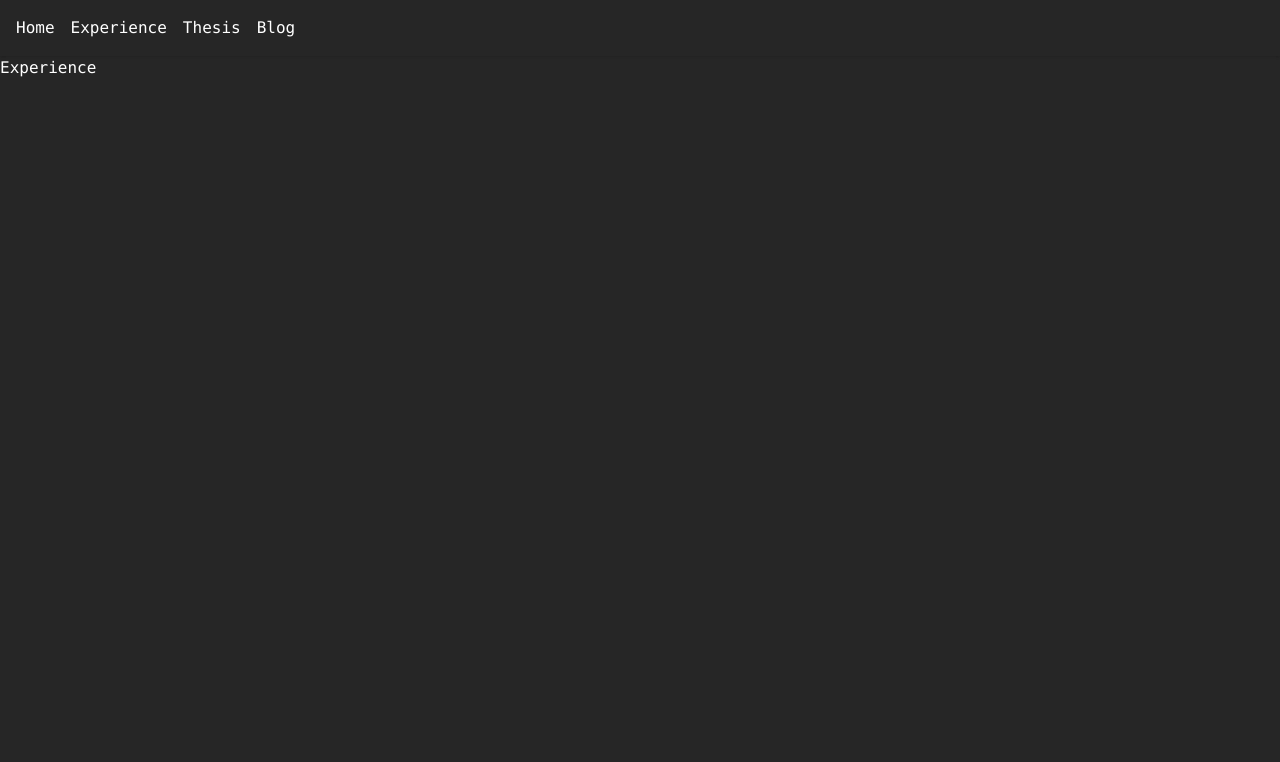
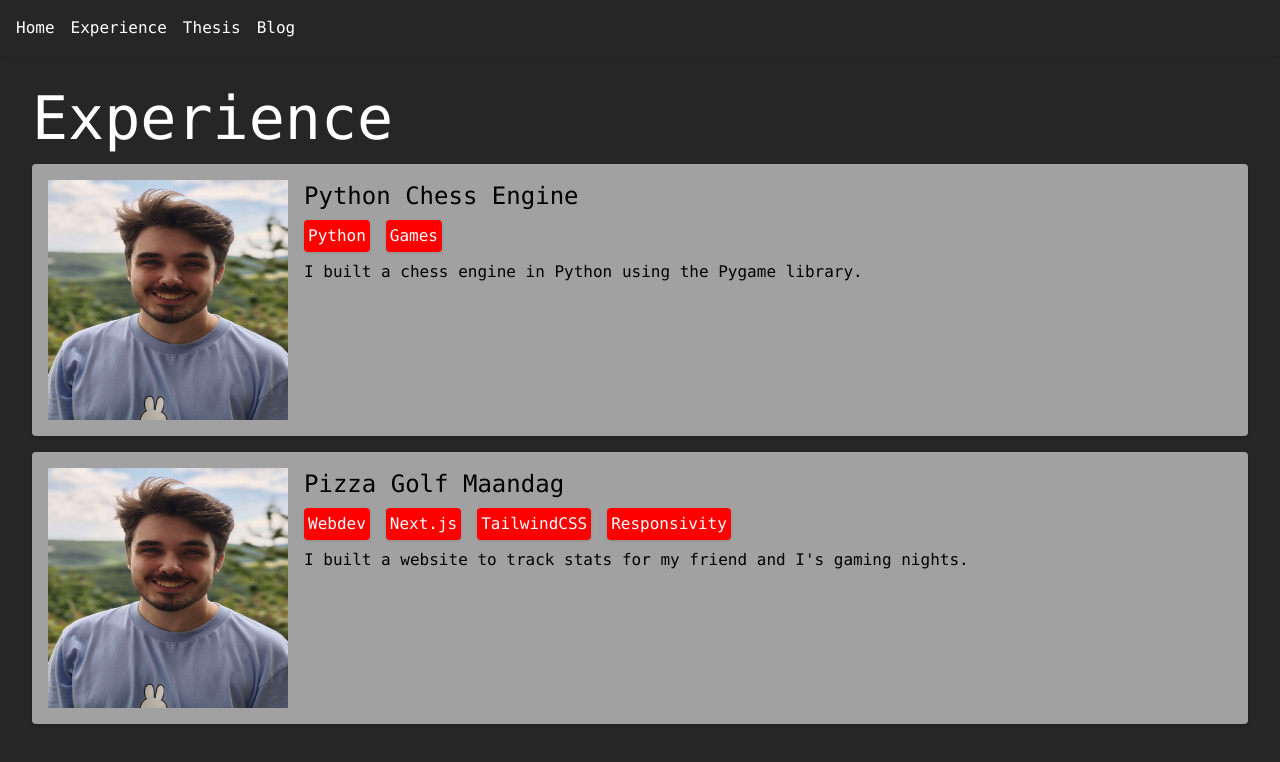
Before and after one commit to jessecrans/jessecrans.github.io, a React (Vite) app: page /experience in a window 1280 px wide. Shown: the top 762 px of the page. Built offline with nearby package versions, Linux system fonts and the light colour scheme.

Commit message:
made beginning for experience page

```diff
--- /dev/null
+++ b/src/components/ExperienceCard.tsx
@@ -0,0 +1,48 @@
+import type { ReactNode } from "react"
+
+const colorMapper = (tag: string) => {
+    tag = "";
+    return "red-500";
+}
+
+const ExperienceCard = ({
+    title,
+    image,
+    tags,
+    children
+}: {
+    title: string,
+    image: string,
+    tags: string[],
+    children: ReactNode,
+}) => {
+    return (
+        <div className="bg-neutral-400 text-black shadow rounded p-4 flex gap-4">
+            <img
+                src={image}
+                alt={`${title} image`}
+                className="w-60 aspect-square"
+            />
+            <div className="flex flex-col gap-2">
+                <h2>{title}</h2>
+                <div className="flex gap-4">
+                    {
+                        tags.map((tag) =>
+                            <div
+                                style={{ backgroundColor: "red" }}
+                                className="p-1 rounded shadow text-white"
+                            >
+                                {tag}
+                            </div>
+                        )
+                    }
+                </div>
+                <p>
+                    {children}
+                </p>
+            </div>
+        </div>
+    )
+}
+
+export default ExperienceCard
--- a/src/pages/Experience.tsx
+++ b/src/pages/Experience.tsx
@@ -1,5 +1,23 @@
+import ExperienceCard from "../components/ExperienceCard";
+
 const Experience = () => (
-    <h1>Experience</h1>
+    <div className="p-8 flex flex-col gap-4">
+        <h1 className="text-6xl">Experience</h1>
+        <ExperienceCard
+            title="Python Chess Engine"
+            image="src/assets/ikportret.jpg"
+            tags={["Python", "Games"]}
+        >
+            I built a chess engine in Python using the Pygame library.
+        </ExperienceCard>
+        <ExperienceCard
+            title="Pizza Golf Maandag"
+            image="src/assets/ikportret.jpg"
+            tags={["Webdev", "Next.js", "TailwindCSS", "Responsivity"]}
+        >
+            I built a website to track stats for my friend and I's gaming nights.
+        </ExperienceCard>
+    </div>
 )
 
 export default Experience;
```
